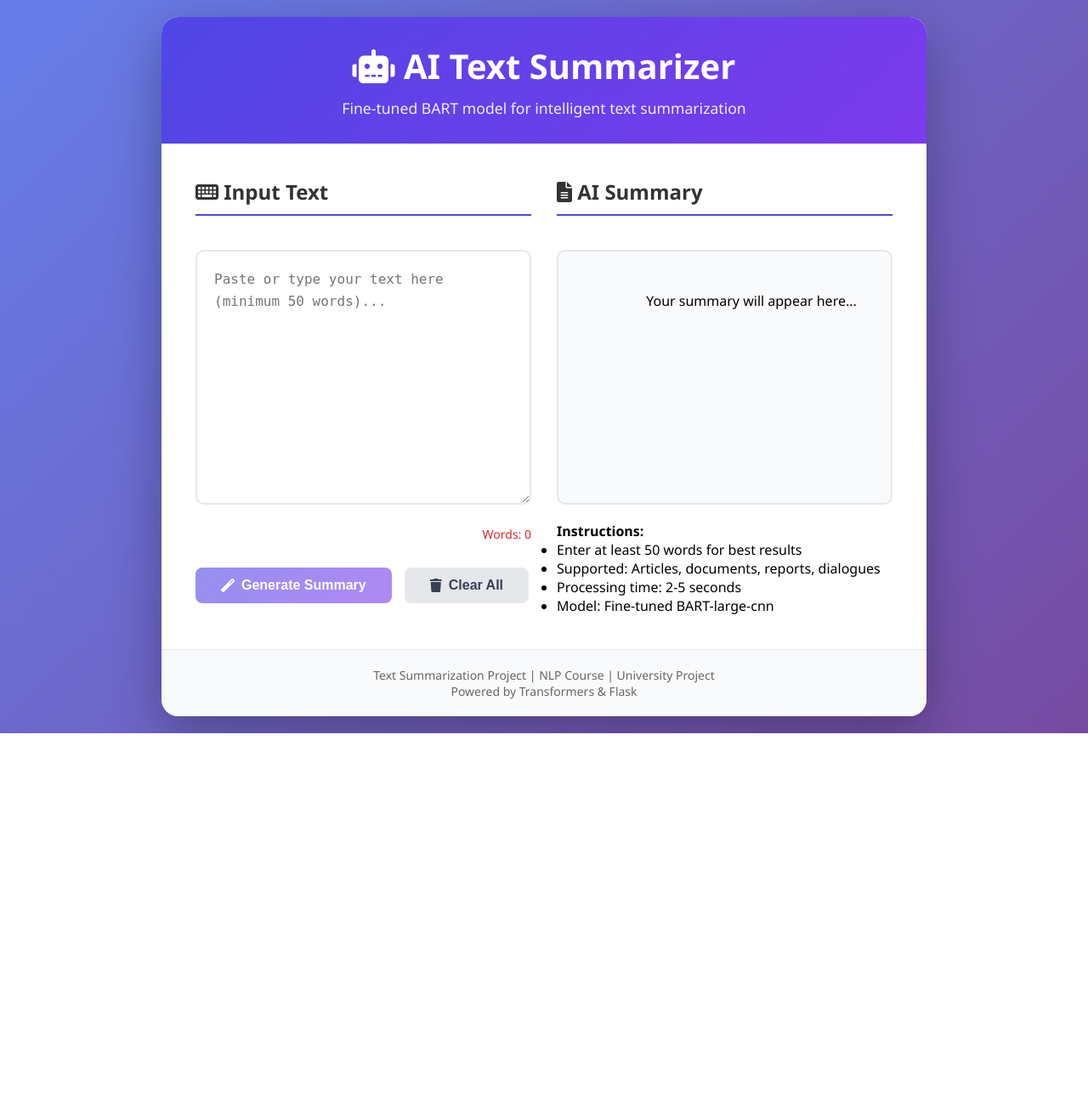
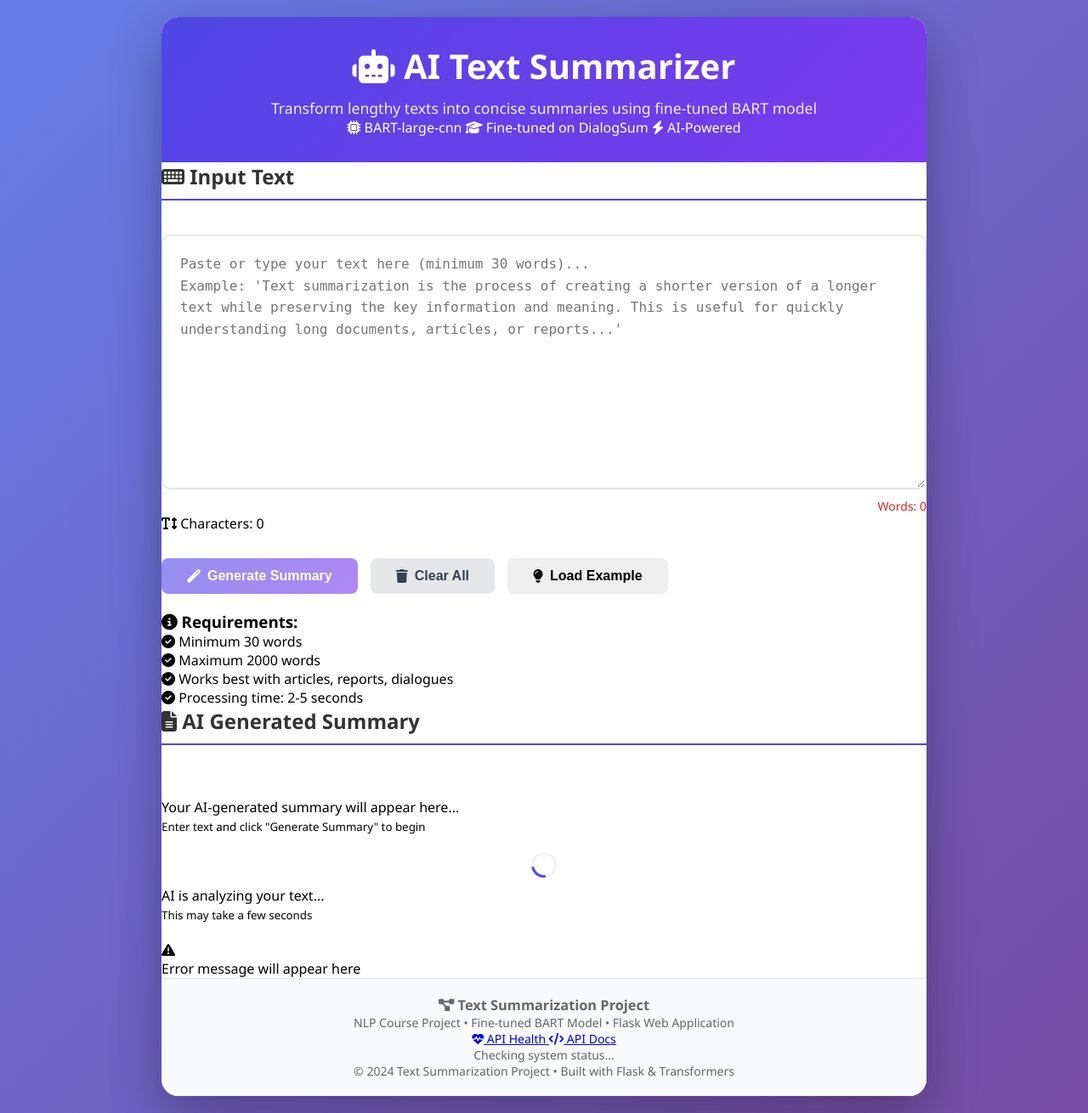
Before and after one commit to Ahmad-Salemi2004/My_NLP_project, a Flask app: page / in a window 1280 px wide. Shown: the whole page at 85% size. Before the commit the page ends 863 px from the top, so only its background shows below. Run offline with Flask 3, Linux system fonts and the light colour scheme; parts of the project's set-up code (start-up, migrations or seed data) failed here and were passed over; some libraries are stand-ins or nearby versions.

Commit message:
Update index.html

```diff
--- a/templates/index.html
+++ b/templates/index.html
@@ -3,22 +3,44 @@
 <head>
     <meta charset="UTF-8">
     <meta name="viewport" content="width=device-width, initial-scale=1.0">
-    <title>Text Summarization with AI</title>
+    <title>AI Text Summarizer</title>
     <link rel="stylesheet" href="{{ url_for('static', filename='css/style.css') }}">
-    <link rel="stylesheet" href="https://cdnjs.cloudflare.com/ajax/libs/font-awesome/6.0.0/css/all.min.css">
+    <link rel="stylesheet" href="https://cdnjs.cloudflare.com/ajax/libs/font-awesome/6.4.0/css/all.min.css">
+    <link href="https://fonts.googleapis.com/css2?family=Poppins:wght@300;400;500;600;700&display=swap" rel="stylesheet">
 </head>
 <body>
     <div class="container">
-        <div class="header">
+        <!-- Header -->
+        <header class="header">
+            <div class="header-content">
                 <h1><i class="fas fa-robot"></i> AI Text Summarizer</h1>
-            <p>Fine-tuned BART model for intelligent text summarization</p>
+                <p class="subtitle">Transform lengthy texts into concise summaries using fine-tuned BART model</p>
+                <div class="model-info">
+                    <span class="tag"><i class="fas fa-microchip"></i> BART-large-cnn</span>
+                    <span class="tag"><i class="fas fa-graduation-cap"></i> Fine-tuned on DialogSum</span>
+                    <span class="tag"><i class="fas fa-bolt"></i> AI-Powered</span>
                 </div>
+            </div>
+        </header>
 
-        <div class="content">
-            <div class="input-section">
+        <!-- Main Content -->
+        <main class="main-content">
+            <div class="content-wrapper">
+                <!-- Input Section -->
+                <section class="input-section card">
                     <h2><i class="fas fa-keyboard"></i> Input Text</h2>
-                <textarea id="inputText" placeholder="Paste or type your text here (minimum 50 words)..."></textarea>
-                <div class="word-count" id="wordCount">Words: 0</div>
+                    <div class="textarea-container">
+                        <textarea id="inputText" placeholder="Paste or type your text here (minimum 30 words)...
+Example: 'Text summarization is the process of creating a shorter version of a longer text while preserving the key information and meaning. This is useful for quickly understanding long documents, articles, or reports...'"></textarea>
+                        <div class="textarea-footer">
+                            <div class="word-count" id="wordCount">
+                                <i class="fas fa-font"></i> Words: <span>0</span>
+                            </div>
+                            <div class="char-count" id="charCount">
+                                <i class="fas fa-text-height"></i> Characters: <span>0</span>
+                            </div>
+                        </div>
+                    </div>
 
                     <div class="controls">
                         <button id="summarizeBtn" class="btn btn-primary">
@@ -27,39 +49,96 @@
                         <button id="clearBtn" class="btn btn-secondary">
                             <i class="fas fa-trash"></i> Clear All
                         </button>
+                        <button id="exampleBtn" class="btn btn-outline">
+                            <i class="fas fa-lightbulb"></i> Load Example
+                        </button>
                     </div>
 
-                <div class="loading" id="loading">
-                    <div class="spinner"></div>
-                    <p>Processing your text...</p>
+                    <div class="requirements">
+                        <h3><i class="fas fa-info-circle"></i> Requirements:</h3>
+                        <ul>
+                            <li><i class="fas fa-check-circle"></i> Minimum 30 words</li>
+                            <li><i class="fas fa-check-circle"></i> Maximum 2000 words</li>
+                            <li><i class="fas fa-check-circle"></i> Works best with articles, reports, dialogues</li>
+                            <li><i class="fas fa-check-circle"></i> Processing time: 2-5 seconds</li>
+                        </ul>
+                    </div>
+                </section>
+
+                <!-- Output Section -->
+                <section class="output-section card">
+                    <div class="output-header">
+                        <h2><i class="fas fa-file-alt"></i> AI Generated Summary</h2>
+                        <div class="summary-stats" id="summaryStats" style="display: none;">
+                            <span class="stat"><i class="fas fa-compress"></i> Compression: <span id="compressionRatio">0</span>x</span>
+                            <span class="stat"><i class="fas fa-percentage"></i> Reduced by: <span id="reductionPercent">0</span>%</span>
+                        </div>
                     </div>
 
-                <div class="error" id="error"></div>
+                    <div class="output-container">
+                        <div class="output-placeholder" id="outputPlaceholder">
+                            <i class="fas fa-sparkles"></i>
+                            <p>Your AI-generated summary will appear here...</p>
+                            <small>Enter text and click "Generate Summary" to begin</small>
+                        </div>
+                        <div class="output-content" id="outputContent" style="display: none;">
+                            <div class="summary-text" id="outputText"></div>
+                        </div>
                     </div>
 
-            <div class="output-section">
-                <h2><i class="fas fa-file-alt"></i> AI Summary</h2>
-                <div class="output-box" id="outputText">
-                    Your summary will appear here...
+                    <!-- Loading State -->
+                    <div class="loading-state" id="loadingState">
+                        <div class="spinner"></div>
+                        <p>AI is analyzing your text...</p>
+                        <small>This may take a few seconds</small>
                     </div>
-                <div class="instructions">
-                    <p><strong>Instructions:</strong></p>
-                    <ul>
-                        <li>Enter at least 50 words for best results</li>
-                        <li>Supported: Articles, documents, reports, dialogues</li>
-                        <li>Processing time: 2-5 seconds</li>
-                        <li>Model: Fine-tuned BART-large-cnn</li>
-                    </ul>
+
+                    <!-- Error State -->
+                    <div class="error-state" id="errorState">
+                        <i class="fas fa-exclamation-triangle"></i>
+                        <p id="errorMessage">Error message will appear here</p>
+                    </div>
+
+                    <!-- Actions -->
+                    <div class="output-actions" id="outputActions" style="display: none;">
+                        <button id="copyBtn" class="btn btn-success">
+                            <i class="fas fa-copy"></i> Copy Summary
+                        </button>
+                        <button id="downloadBtn" class="btn btn-outline">
+                            <i class="fas fa-download"></i> Download as TXT
+                        </button>
+                    </div>
+                </section>
+            </div>
+        </main>
+
+        <!-- Footer -->
+        <footer class="footer">
+            <div class="footer-content">
+                <div class="footer-info">
+                    <h3><i class="fas fa-project-diagram"></i> Text Summarization Project</h3>
+                    <p>NLP Course Project • Fine-tuned BART Model • Flask Web Application</p>
+                </div>
+                <div class="footer-links">
+                    <a href="/health" target="_blank" class="footer-link">
+                        <i class="fas fa-heartbeat"></i> API Health
+                    </a>
+                    <a href="/api/info" target="_blank" class="footer-link">
+                        <i class="fas fa-code"></i> API Docs
+                    </a>
+                    <div class="footer-status">
+                        <span class="status-indicator" id="statusIndicator"></span>
+                        <span id="statusText">Checking system status...</span>
                     </div>
                 </div>
             </div>
-
-        <div class="footer">
-            <p>Text Summarization Project | NLP Course | University Project</p>
-            <p>Powered by Transformers & Flask</p>
+            <div class="footer-bottom">
+                <p>&copy; 2024 Text Summarization Project • Built with Flask & Transformers</p>
             </div>
+        </footer>
     </div>
 
+    <!-- JavaScript -->
     <script src="{{ url_for('static', filename='js/script.js') }}"></script>
 </body>
 </html>
```
Lines whose indentation alone changed are shown as unchanged.
